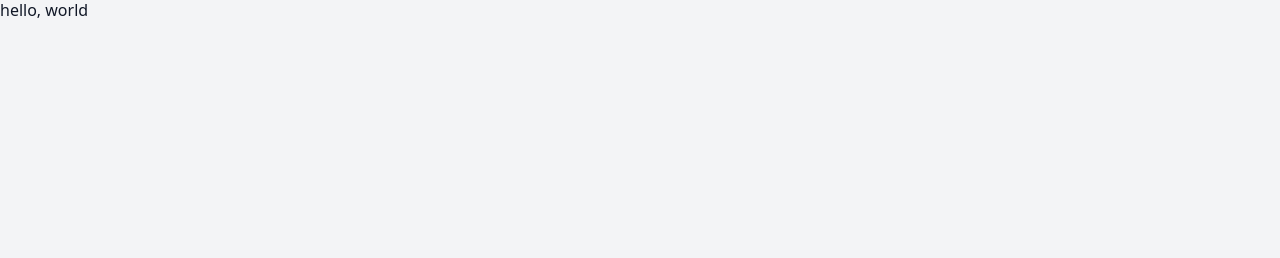
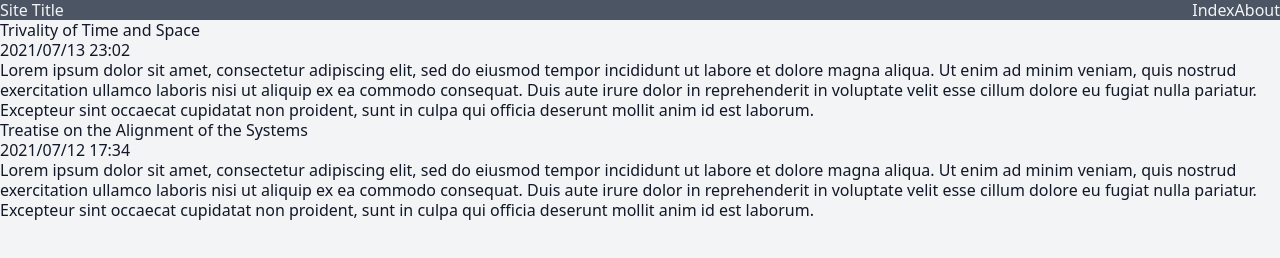
Before and after one commit to tnsicdr/new-theme, a website built with Parcel: page src/index.html in a window 1280 px wide. Built offline with nearby package versions, Linux system fonts and the light colour scheme.

Commit message:
Basic blog posts layout

```diff
--- a/src/index.html
+++ b/src/index.html
@@ -3,6 +3,67 @@
     <link href="styles/app.pcss" rel="stylesheet" />
   </head>
   <body class="min-h-screen bg-gray-100">
-    hello, world
+    <!-- header -->
+    <div id="site-header" class="bg-gray-600">
+      <div
+        class="
+          flex flex-col
+          text-gray-100
+          md:container md:mx-auto md:flex-row md:justify-between
+        "
+      >
+        Site Title
+        <nav>
+          <ul class="flex flex-col md:flex-row">
+            <li><a href="#">Index</a></li>
+            <li><a href="#">About</a></li>
+          </ul>
+        </nav>
+      </div>
+    </div>
+
+    <!-- main body -->
+    <main>
+      <div class="md:container md:mx-auto">
+        <ul>
+          <li>
+            <article>
+              <h2>Trivality of Time and Space</h2>
+              <h3>2021/07/13 23:02</h3>
+              <div>
+                <p>
+                  Lorem ipsum dolor sit amet, consectetur adipiscing elit, sed
+                  do eiusmod tempor incididunt ut labore et dolore magna aliqua.
+                  Ut enim ad minim veniam, quis nostrud exercitation ullamco
+                  laboris nisi ut aliquip ex ea commodo consequat. Duis aute
+                  irure dolor in reprehenderit in voluptate velit esse cillum
+                  dolore eu fugiat nulla pariatur. Excepteur sint occaecat
+                  cupidatat non proident, sunt in culpa qui officia deserunt
+                  mollit anim id est laborum.
+                </p>
+              </div>
+            </article>
+          </li>
+          <li>
+            <article>
+              <h2>Treatise on the Alignment of the Systems</h2>
+              <h3>2021/07/12 17:34</h3>
+              <div>
+                <p>
+                  Lorem ipsum dolor sit amet, consectetur adipiscing elit, sed
+                  do eiusmod tempor incididunt ut labore et dolore magna aliqua.
+                  Ut enim ad minim veniam, quis nostrud exercitation ullamco
+                  laboris nisi ut aliquip ex ea commodo consequat. Duis aute
+                  irure dolor in reprehenderit in voluptate velit esse cillum
+                  dolore eu fugiat nulla pariatur. Excepteur sint occaecat
+                  cupidatat non proident, sunt in culpa qui officia deserunt
+                  mollit anim id est laborum.
+                </p>
+              </div>
+            </article>
+          </li>
+        </ul>
+      </div>
+    </main>
   </body>
 </html>
```
